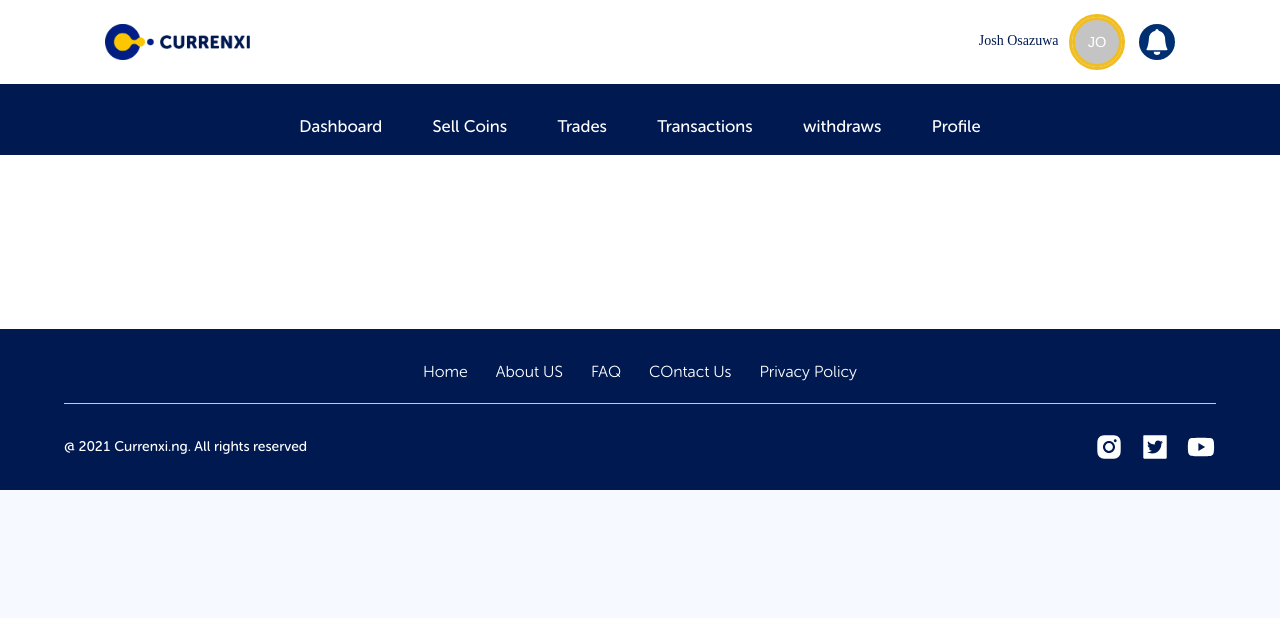
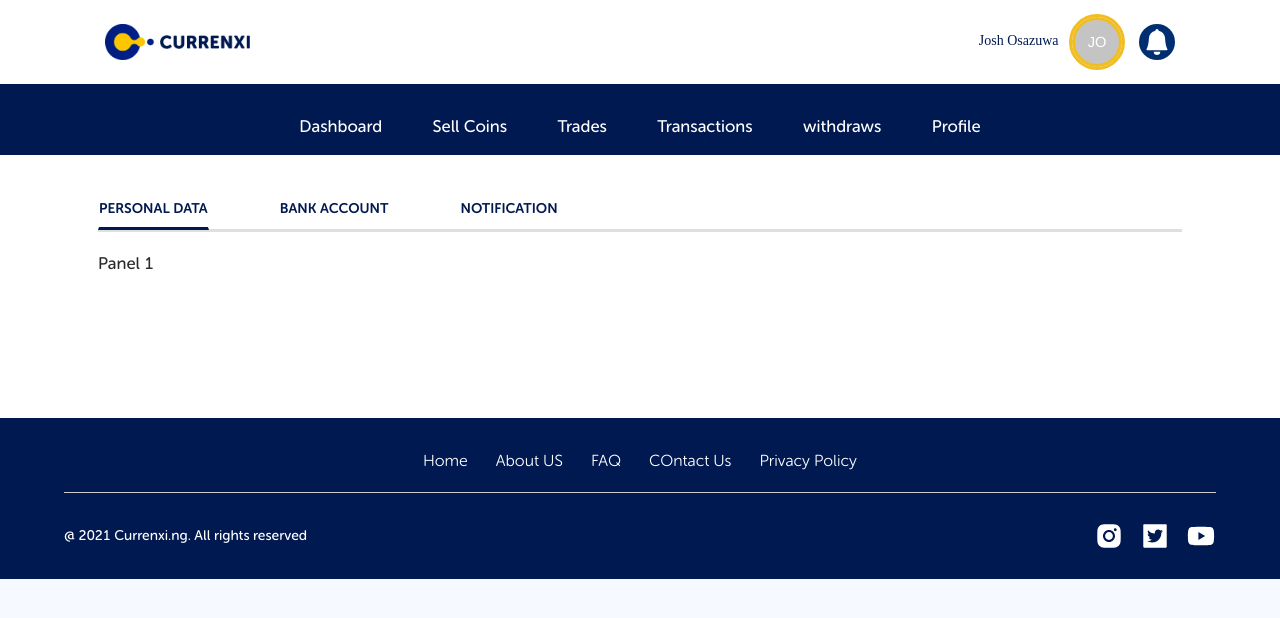
Before and after one commit to sunnextt/curcy-app, a React (Create React App) app: page /admin/profile in a window 1280 px wide. Shown: the top 618 px of the page. Built offline with nearby package versions, Linux system fonts and the light colour scheme.

Commit message:
add profile tab

```diff
--- a/package.json
+++ b/package.json
@@ -22,6 +22,7 @@
     "react-redux": "^7.2.6",
     "react-router-dom": "^6.2.1",
     "react-scripts": "4.0.3",
+    "react-tabs": "^3.2.3",
     "recharts": "^2.1.8",
     "redux": "^4.1.2",
     "redux-connect-decorator": "^0.2.1",
--- /dev/null
+++ b/src/DashboardPages/Profile/index.js
@@ -0,0 +1,41 @@
+import React from 'react';
+import { Tabs, TabList, Tab, TabPanel } from 'react-tabs';
+import 'react-tabs/style/react-tabs.css';
+import ProfilePageWrap from './styled';
+
+// Tabs === <div>
+// Tablist === ul
+// Tab === li
+// TabPanel === <div>
+
+const CustomTab = ({ children, selectedClassName, className, selected }) => (
+  <Tab selectedClassName={selectedClassName} selected={selected}>
+    <h4 className={className}>{children}</h4>
+  </Tab>
+);
+
+CustomTab.tabsRole = 'Tab'; // Required field to use your custom Tab
+
+const ProfilePage = () => {
+  return (
+    <ProfilePageWrap>
+      <Tabs className="tabs">
+        <TabList className="tab_list">
+          <CustomTab className="custom_typo" selected="selected">
+            PERSONAL DATA
+          </CustomTab>
+          <CustomTab className="custom_typo" selected="selected">
+            BANK ACCOUNT
+          </CustomTab>
+          <CustomTab className="custom_typo" selected="selected">
+            NOTIFICATION
+          </CustomTab>
+        </TabList>
+        <TabPanel className="tab_panel">Panel 1</TabPanel>
+        <TabPanel>Panel 2</TabPanel>
+      </Tabs>
+    </ProfilePageWrap>
+  );
+};
+
+export default ProfilePage;
--- /dev/null
+++ b/src/DashboardPages/Profile/styled.js
@@ -0,0 +1,37 @@
+import styled from 'styled-components';
+
+const ProfilePageWrap = styled.main`
+  .tab_list {
+    border-bottom: 3px solid #e0dfdf;
+  }
+
+  .custom_typo {
+    font-family: Museo Sans Rounded;
+    font-style: normal;
+    font-weight: 600;
+    font-size: 14px;
+    line-height: 24px;
+    text-transform: uppercase;
+    color: #001950;
+    margin: 0;
+  }
+
+  .react-tabs__tab {
+    display: inline-block;
+    border: 1px solid transparent;
+    border-bottom: none;
+    bottom: -1px;
+    position: relative;
+    list-style: none;
+    padding: 6px 0;
+    margin: 0 5rem 0 0;
+    cursor: pointer;
+  }
+
+  .react-tabs__tab--selected {
+    border-radius: 0;
+    border-bottom: 3px solid #001950;
+  }
+`;
+
+export default ProfilePageWrap;
--- a/src/DashboardPages/SellCoinsPage/index.js
+++ b/src/DashboardPages/SellCoinsPage/index.js
@@ -1,4 +1,3 @@
-import { Divider } from 'antd';
 import React from 'react';
 import CardContext from './Card';
 import SellcoinsContainer from './styled';
--- /dev/null
+++ b/src/routes/admin/Profile.js
@@ -0,0 +1,14 @@
+import React, { lazy } from 'react';
+import { Routes, Route } from 'react-router-dom';
+
+const ProfilePage = lazy(() => import('../../DashboardPages/Profile'));
+
+const ProfilePageRoutes = () => {
+  return (
+    <Routes>
+      <Route exact path="/" element={<ProfilePage />} />
+    </Routes>
+  );
+};
+
+export default ProfilePageRoutes;
--- a/src/routes/admin/index.js
+++ b/src/routes/admin/index.js
@@ -3,6 +3,7 @@ import { Routes, Route, useResolvedPath } from 'react-router-dom';
 import SellcoinsPageRoutes from './SellcoinsRoute';
 import DashboardRoutes from './dashboard';
 import WithdrawPageRoutes from './WithdrawPage';
+import ProfilePageRoutes from './Profile';
 
 const Admin = () => {
   let path = useResolvedPath('').pathname;
@@ -14,6 +15,7 @@ const Admin = () => {
       <Route path="/" element={<DashboardRoutes />} />
       <Route path="sellcoins" element={<SellcoinsPageRoutes />} />
       <Route path="withdraws" element={<WithdrawPageRoutes />} />
+      <Route path="profile" element={<ProfilePageRoutes />} />
     </Routes>
   );
 };
```
Also changed, not shown: 1 other file (tests, documents, lock files or other folders).
